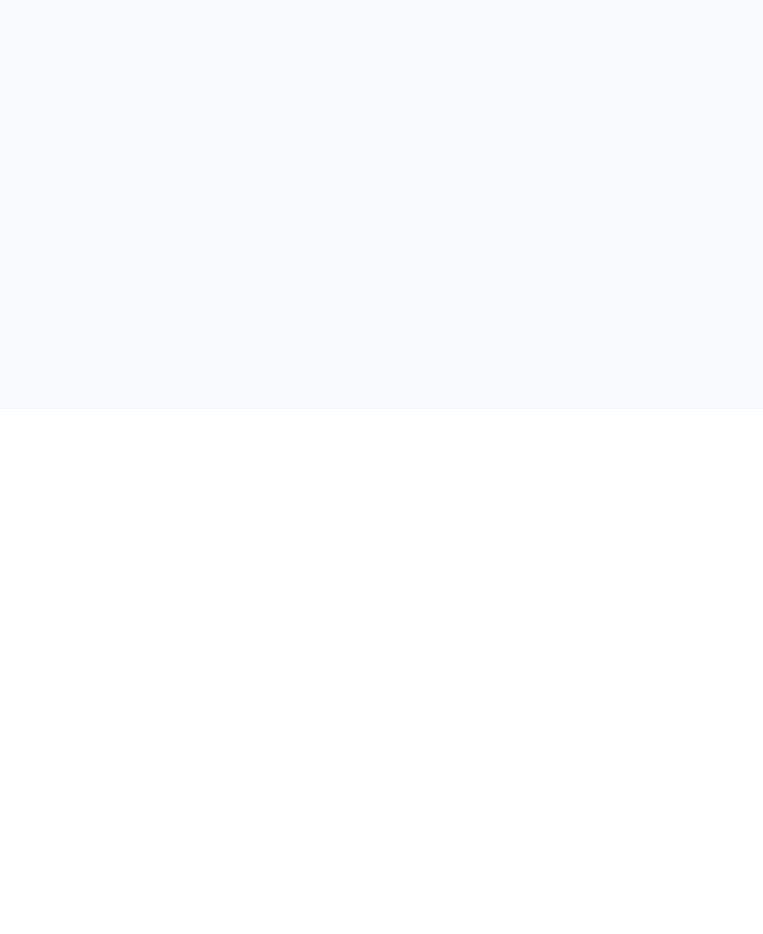
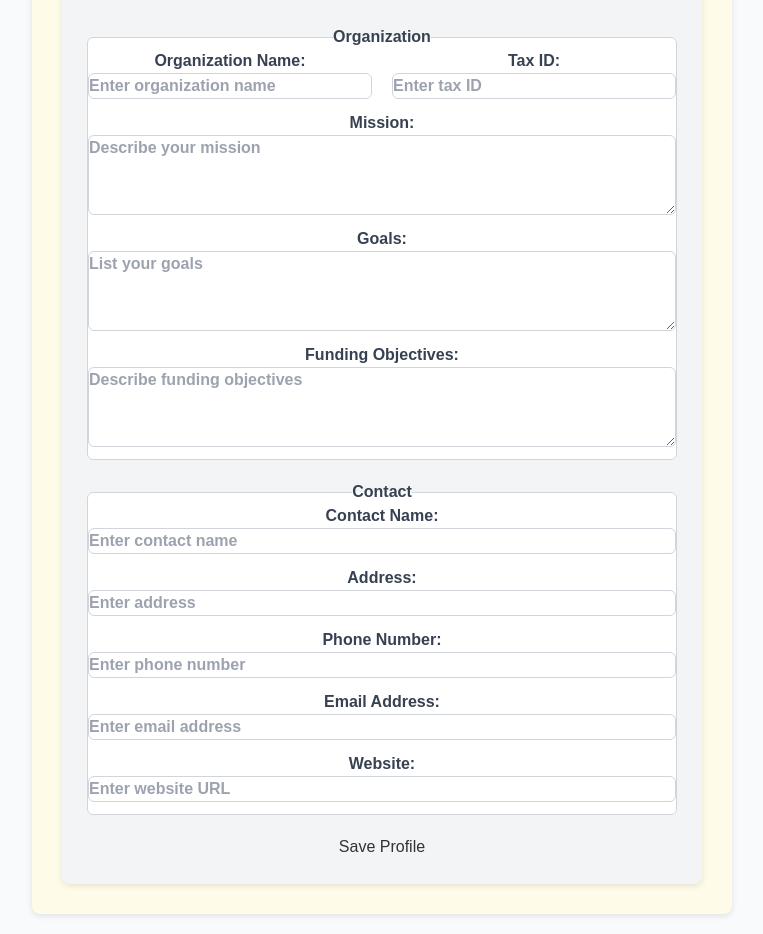
Before and after one commit to dvdlgilbert/My-Gigs-Grants-Assist, a React (Create React App) app: page / in a window 1280 px wide. Shown: the part 391-1325 px from the top of the page, without its empty margins (258-1021 px from the left). Before the commit the page ends 800 px from the top, so only its background shows below. Built offline with nearby package versions, Linux system fonts and the light colour scheme.

Commit message:
Add Profile component and wire into Home view

```diff
--- a/src/App.tsx
+++ b/src/App.tsx
@@ -1,8 +1,9 @@
 import React, { useState } from "react";
 import Finder from "./Finder";
 import Dashboard from "./Dashboard";
-import "./App.css";   // global layout & buttons
-import "./Home.css";  // styles for Home view
+import Profile from "./Profile";   // <-- import Profile
+import "./App.css";
+import "./Home.css";
 
 interface AppProps {
   initialView: string;
@@ -38,8 +39,13 @@ function App({ initialView }: AppProps) {
             <h2>Welcome to My Gigs Grants Assist</h2>
             <p>
               This is the Home view. Add onboarding, quick-start steps, and
-              links to Profile, Finder, and Dashboard.
+              links to Finder and Dashboard.
             </p>
+
+            {/* Profile section appears here, left‑justified */}
+            <div className="home-profile-section">
+              <Profile />
+            </div>
           </div>
         )}
 
--- /dev/null
+++ b/src/Profile.css
@@ -0,0 +1,81 @@
+/* Profile.css */
+
+.profile-container {
+  max-width: 700px;
+  margin: 0 auto;
+  padding: 25px;
+  background-color: #f3f4f6;
+  border-radius: 8px;
+  box-shadow: 0 2px 6px rgba(0,0,0,0.1);
+}
+
+.profile-container h2 {
+  font-size: 1.6rem;
+  margin-bottom: 20px;
+  color: #1e3a8a;
+}
+
+.profile-container form {
+  display: flex;
+  flex-direction: column;
+  gap: 20px;
+}
+
+fieldset {
+  border: 1px solid #d1d5db;
+  border-radius: 6px;
+  padding: 15px;
+  background-color: #ffffff;
+}
+
+legend {
+  font-weight: bold;
+  color: #374151;
+  padding: 0 8px;
+}
+
+label {
+  display: flex;
+  flex-direction: column;
+  margin-bottom: 12px;
+  font-weight: 600;
+  color: #374151;
+}
+
+.inline-fields {
+  display: flex;
+  gap: 20px;
+}
+
+.inline-fields label {
+  flex: 1;
+}
+
+input,
+textarea {
+  margin-top: 6px;
+  padding: 10px;
+  border: 1px solid #d1d5db;
+  border-radius: 6px;
+  font-size: 1rem;
+}
+
+textarea {
+  min-height: 80px;
+  resize: vertical;
+}
+
+button {
+  background-color: #3b82f6;
+  border: none;
+  color: white;
+  padding: 12px 18px;
+  border-radius: 6px;
+  cursor: pointer;
+  font-size: 1rem;
+  transition: background-color 0.2s ease;
+}
+
+button:hover {
+  background-color: #2563eb;
+}
--- /dev/null
+++ b/src/Profile.tsx
@@ -0,0 +1,154 @@
+import React, { useState } from "react";
+import "./Profile.css";
+
+export default function Profile() {
+  // Organization fields
+  const [orgName, setOrgName] = useState("");
+  const [taxId, setTaxId] = useState("");
+  const [mission, setMission] = useState("");
+  const [goals, setGoals] = useState("");
+  const [fundingObjectives, setFundingObjectives] = useState("");
+
+  // Contact fields
+  const [contactName, setContactName] = useState("");
+  const [address, setAddress] = useState("");
+  const [phone, setPhone] = useState("");
+  const [email, setEmail] = useState("");
+  const [website, setWebsite] = useState("");
+
+  const handleSubmit = (e: React.FormEvent) => {
+    e.preventDefault();
+    const profileData = {
+      orgName,
+      taxId,
+      mission,
+      goals,
+      fundingObjectives,
+      contactName,
+      address,
+      phone,
+      email,
+      website,
+    };
+    console.log(profileData);
+    alert("Profile saved (currently just logged to console).");
+  };
+
+  return (
+    <div className="profile-container">
+      <h2>Create Your Profile</h2>
+      <form onSubmit={handleSubmit}>
+        {/* Organization Section */}
+        <fieldset>
+          <legend>Organization</legend>
+
+          <div className="inline-fields">
+            <label>
+              Organization Name:
+              <input
+                type="text"
+                value={orgName}
+                onChange={(e) => setOrgName(e.target.value)}
+                placeholder="Enter organization name"
+              />
+            </label>
+
+            <label>
+              Tax ID:
+              <input
+                type="text"
+                value={taxId}
+                onChange={(e) => setTaxId(e.target.value)}
+                placeholder="Enter tax ID"
+              />
+            </label>
+          </div>
+
+          <label>
+            Mission:
+            <textarea
+              value={mission}
+              onChange={(e) => setMission(e.target.value)}
+              placeholder="Describe your mission"
+            />
+          </label>
+
+          <label>
+            Goals:
+            <textarea
+              value={goals}
+              onChange={(e) => setGoals(e.target.value)}
+              placeholder="List your goals"
+            />
+          </label>
+
+          <label>
+            Funding Objectives:
+            <textarea
+              value={fundingObjectives}
+              onChange={(e) => setFundingObjectives(e.target.value)}
+              placeholder="Describe funding objectives"
+            />
+          </label>
+        </fieldset>
+
+        {/* Contact Section */}
+        <fieldset>
+          <legend>Contact</legend>
+
+          <label>
+            Contact Name:
+            <input
+              type="text"
+              value={contactName}
+              onChange={(e) => setContactName(e.target.value)}
+              placeholder="Enter contact name"
+            />
+          </label>
+
+          <label>
+            Address:
+            <input
+              type="text"
+              value={address}
+              onChange={(e) => setAddress(e.target.value)}
+              placeholder="Enter address"
+            />
+          </label>
+
+          <label>
+            Phone Number:
+            <input
+              type="tel"
+              value={phone}
+              onChange={(e) => setPhone(e.target.value)}
+              placeholder="Enter phone number"
+            />
+          </label>
+
+          <label>
+            Email Address:
+            <input
+              type="email"
+              value={email}
+              onChange={(e) => setEmail(e.target.value)}
+              placeholder="Enter email address"
+            />
+          </label>
+
+          <label>
+            Website:
+            <input
+              type="url"
+              value={website}
+              onChange={(e) => setWebsite(e.target.value)}
+              placeholder="Enter website URL"
+            />
+          </label>
+        </fieldset>
+
+        <button type="submit">Save Profile</button>
+      </form>
+    </div>
+  );
+}
```
